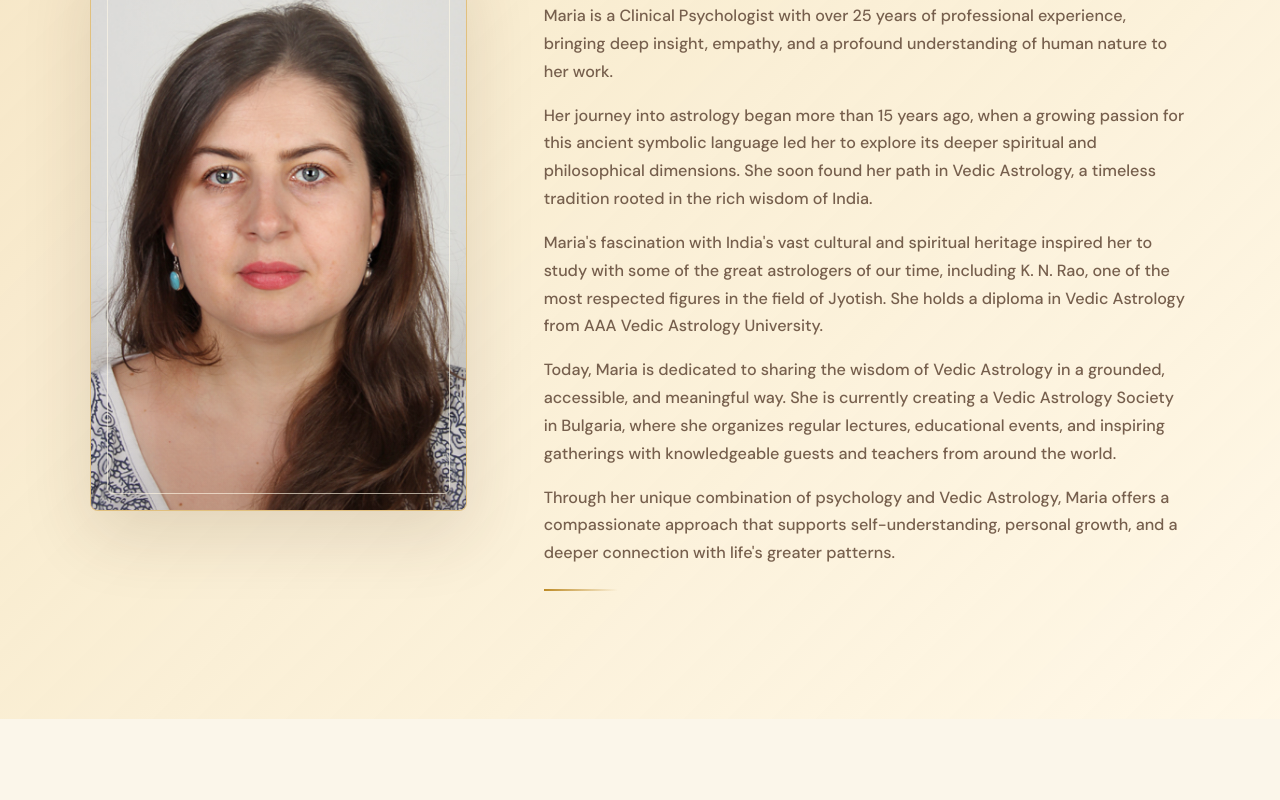
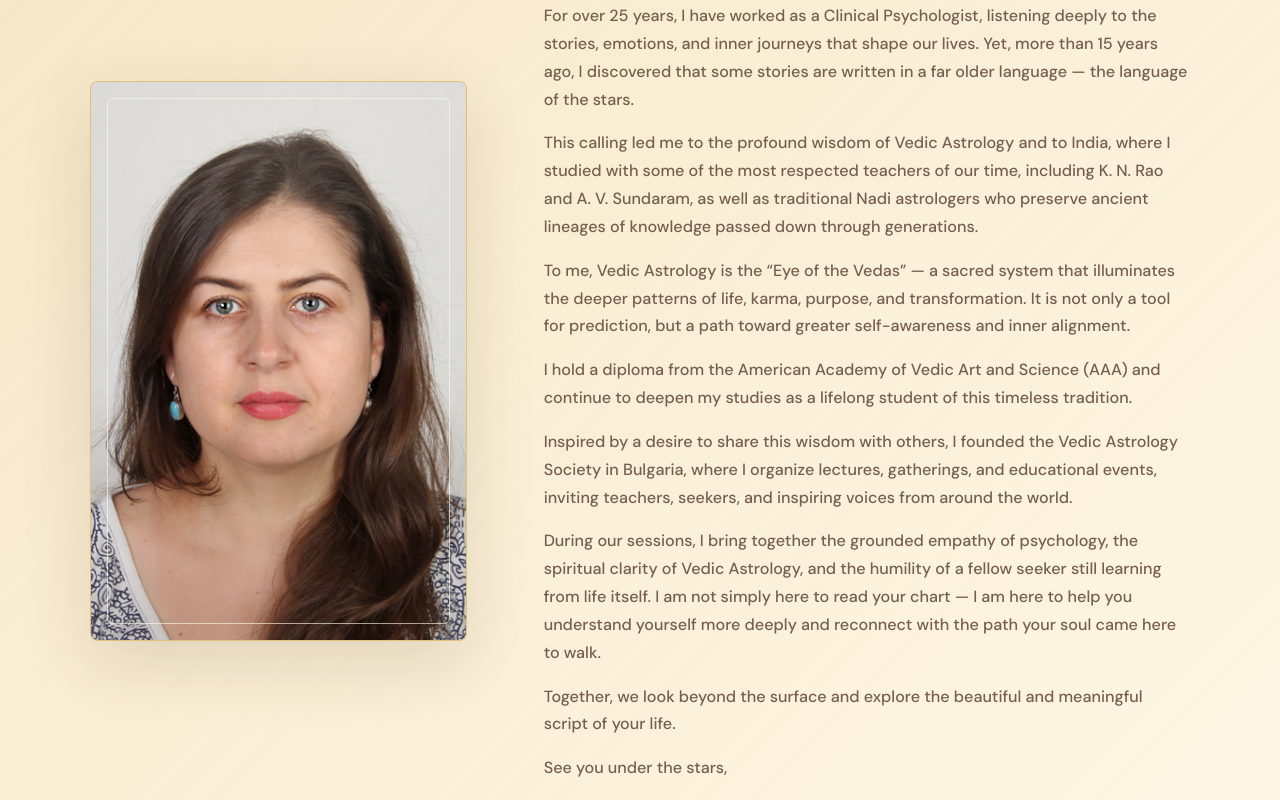
Before and after one commit to lucas953/VedicMaria, a Next.js app: page / in a window 1280 px wide. Shown: the part 1860-2660 px from the top of the page. Built offline with nearby package versions, Linux system fonts and the light colour scheme.

Commit message:
Update Meet Maria homepage copy

```diff
--- a/app/i18n.tsx
+++ b/app/i18n.tsx
@@ -99,11 +99,15 @@ export const copy = {
         eyebrow: "Founder",
         title: "Meet Maria",
         paragraphs: [
-          "Maria is a Clinical Psychologist with over 25 years of professional experience, bringing deep insight, empathy, and a profound understanding of human nature to her work.",
-          "Her journey into astrology began more than 15 years ago, when a growing passion for this ancient symbolic language led her to explore its deeper spiritual and philosophical dimensions. She soon found her path in Vedic Astrology, a timeless tradition rooted in the rich wisdom of India.",
-          "Maria's fascination with India's vast cultural and spiritual heritage inspired her to study with some of the great astrologers of our time, including K. N. Rao, one of the most respected figures in the field of Jyotish. She holds a diploma in Vedic Astrology from AAA Vedic Astrology University.",
-          "Today, Maria is dedicated to sharing the wisdom of Vedic Astrology in a grounded, accessible, and meaningful way. She is currently creating a Vedic Astrology Society in Bulgaria, where she organizes regular lectures, educational events, and inspiring gatherings with knowledgeable guests and teachers from around the world.",
-          "Through her unique combination of psychology and Vedic Astrology, Maria offers a compassionate approach that supports self-understanding, personal growth, and a deeper connection with life's greater patterns."
+          "For over 25 years, I have worked as a Clinical Psychologist, listening deeply to the stories, emotions, and inner journeys that shape our lives. Yet, more than 15 years ago, I discovered that some stories are written in a far older language — the language of the stars.",
+          "This calling led me to the profound wisdom of Vedic Astrology and to India, where I studied with some of the most respected teachers of our time, including K. N. Rao and A. V. Sundaram, as well as traditional Nadi astrologers who preserve ancient lineages of knowledge passed down through generations.",
+          "To me, Vedic Astrology is the “Eye of the Vedas” — a sacred system that illuminates the deeper patterns of life, karma, purpose, and transformation. It is not only a tool for prediction, but a path toward greater self-awareness and inner alignment.",
+          "I hold a diploma from the American Academy of Vedic Art and Science (AAA) and continue to deepen my studies as a lifelong student of this timeless tradition.",
+          "Inspired by a desire to share this wisdom with others, I founded the Vedic Astrology Society in Bulgaria, where I organize lectures, gatherings, and educational events, inviting teachers, seekers, and inspiring voices from around the world.",
+          "During our sessions, I bring together the grounded empathy of psychology, the spiritual clarity of Vedic Astrology, and the humility of a fellow seeker still learning from life itself. I am not simply here to read your chart — I am here to help you understand yourself more deeply and reconnect with the path your soul came here to walk.",
+          "Together, we look beyond the surface and explore the beautiful and meaningful script of your life.",
+          "See you under the stars,",
+          "Maria"
         ]
       },
       servicesHeading: {
@@ -550,11 +554,15 @@ export const copy = {
         eyebrow: "Основател",
         title: "Запознайте се с Мария",
         paragraphs: [
-          "Мария е клиничен психолог с над 25 години професионален опит и внася в работата си дълбока проницателност, емпатия и разбиране за човешката природа.",
-          "Пътят и към астрологията започва преди повече от 15 години, когато растящият интерес към този древен символен език я отвежда към неговите по-дълбоки духовни и философски измерения. Скоро тя открива своя път във ведическата астрология, вечна традиция, вкоренена в богатата мъдрост на Индия.",
-          "Очарованието на Мария от огромното културно и духовно наследство на Индия я вдъхновява да учи при някои от големите астролози на нашето време, включително К. Н. Рао, една от най-уважаваните фигури в областта на Джйотиш. Тя притежава диплома по ведическа астрология от AAA Vedic Astrology University.",
-          "Днес Мария е посветена на това да споделя мъдростта на ведическата астрология по заземен, достъпен и смислен начин. В момента тя създава Общество по ведическа астрология в България, където организира редовни лекции, образователни събития и вдъхновяващи срещи с опитни гости и учители от цял свят.",
-          "Чрез уникалното си съчетание от психология и ведическа астрология Мария предлага състрадателен подход, който подкрепя себепознанието, личностното израстване и по-дълбоката връзка с по-големите модели на живота."
+          "Повече от 25 години работя като клиничен психолог, вслушвайки се дълбоко в историите, емоциите и вътрешните пътешествия, които оформят живота ни. Но преди повече от 15 години открих, че някои истории са написани на много по-древен език — езика на звездите.",
+          "Това призвание ме отведе към дълбоката мъдрост на ведическата астрология и към Индия, където учих при едни от най-уважаваните учители на нашето време, включително К. Н. Рао и А. В. Сундарам, както и при традиционни Нади астролози, които пазят древни линии на знание, предавани през поколенията.",
+          "За мен ведическата астрология е „Окото на Ведите“ — свещена система, която осветява по-дълбоките модели на живота, кармата, предназначението и трансформацията. Тя не е само инструмент за предсказание, а път към по-голямо себепознание и вътрешно съзвучие.",
+          "Притежавам диплома от American Academy of Vedic Art and Science (AAA) и продължавам да задълбочавам обучението си като вечен ученик на тази безвременна традиция.",
+          "Вдъхновена от желанието да споделям тази мъдрост с другите, основах Обществото по ведическа астрология в България, където организирам лекции, срещи и образователни събития, канейки учители, търсещи хора и вдъхновяващи гласове от цял свят.",
+          "По време на нашите сесии съчетавам заземената емпатия на психологията, духовната яснота на ведическата астрология и смирението на спътник в търсенето, който все още се учи от самия живот. Не съм тук просто, за да прочета вашата карта — тук съм, за да ви помогна да разберете себе си по-дълбоко и да се свържете отново с пътя, по който душата ви е дошла да върви.",
+          "Заедно поглеждаме отвъд повърхността и изследваме красивия и смислен сценарий на вашия живот.",
+          "Ще се видим под звездите,",
+          "Мария"
         ]
       },
       servicesHeading: {
```
